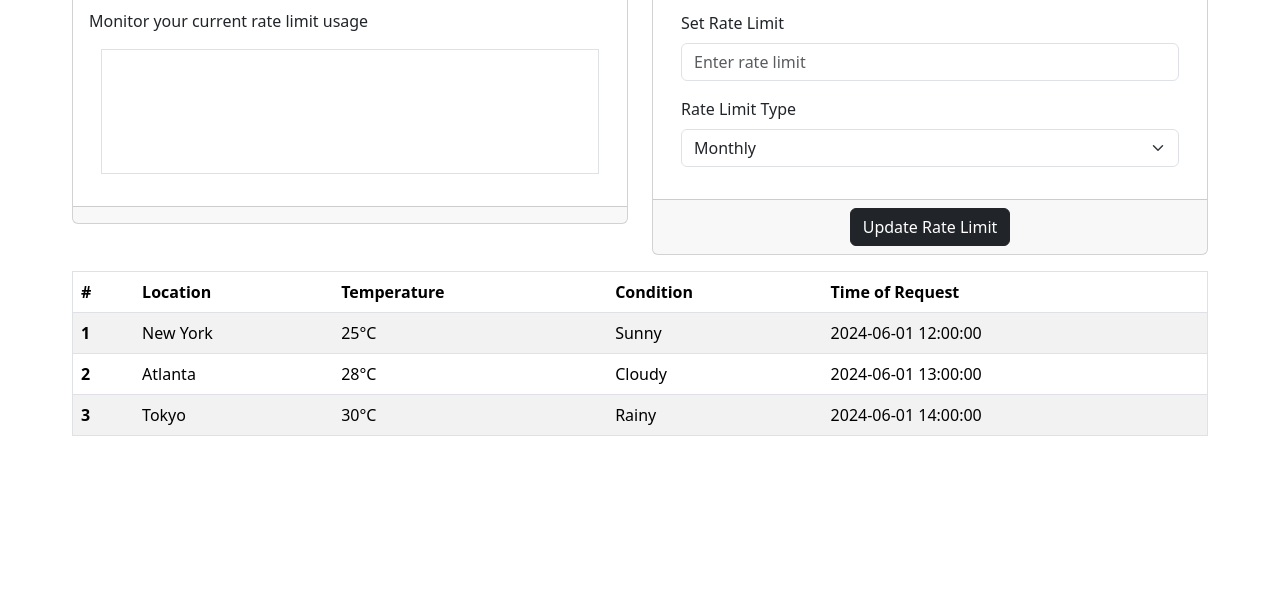
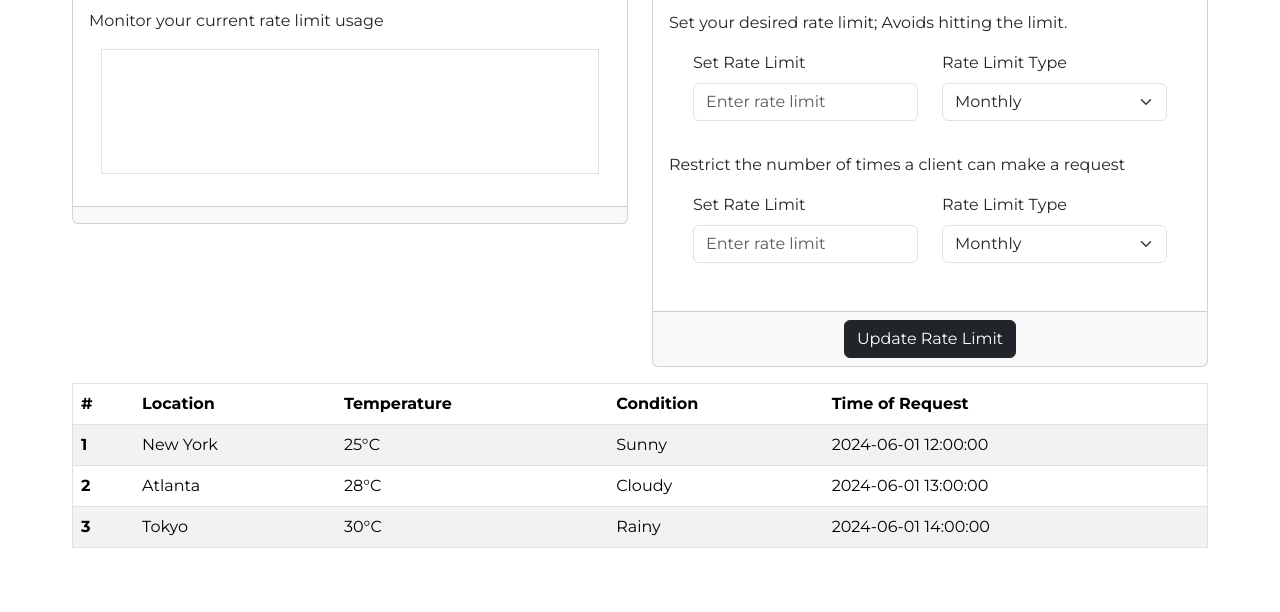
Before and after one commit to darrellhubbardportfolio/weather-app, a website: page views/index.html in a window 1280 px wide. Shown: the part 710-1322 px from the top of the page. Before the commit the page ends 1210 px from the top, so only its background shows below. Drawn offline with nearby package versions, Linux system fonts and the light colour scheme.

Commit message:
update weather app font styles

```diff
--- a/public/css/styles.css
+++ b/public/css/styles.css
@@ -1,9 +1,13 @@
+
+/* Monserrat Font from fonts.google.com */
+@import url('https://fonts.googleapis.com/css2?family=Montserrat:ital,wght@0,100..900;1,100..900&display=swap');
 
 body
 {
     margin: 0;
     padding: 0;
     overflow-x: hidden;
+    font-family: "Montserrat", sans-serif;
 }
 
 main,
--- a/views/index.html
+++ b/views/index.html
@@ -144,15 +144,20 @@
                         </div>
                         <div class="card-body col-12 flex-column">
 
+                            <p class="card-text text-start col-12">
+                                Set your desired rate limit; Avoids hitting the limit.
+                            </p>
+                            <!-- attempt to synchronize rate with non api endpoint -->
+                            <div class="container-fluid col-12 mb-3">
                                 <!-- monitor rate by number-->
-                            <div class="container-fluid col-12 flex-column mb-3">
+                                <div class="container-fluid col-lg-6 col-md-6 col-sm-12 flex-column mb-3">
 
                                     <label for="rateLimit" class="form-label col-12">Set Rate Limit</label>
 
                                     <input type="number" name="rateLimit" id="rateLimit" class="form-control" placeholder="Enter rate limit" min="0" minlength="1" required />
                                 </div>
                                 <!-- choose if this is monthly, daily, hourly, or just flat amount -->
-                            <div class="container-fluid col-12 flex-column mb-3">
+                                <div class="container-fluid col-lg-6 col-md-6 col-sm-12 flex-column mb-3">
 
                                     <label for="rateLimitType" class="form-label col-12">Rate Limit Type</label>
                                     <select class="form-select" id="rateLimitType" name="rateLimitType">
@@ -162,7 +167,32 @@
                                         <option value="flat">Flat Amount</option>
                                     </select>
                                 </div>
+                            </div>
 
+                            <p class="card-text-start col-12">
+                                Restrict the number of times a client can make a request
+                            </p>
+                            <!-- restricts the number of times a client can make a request per period -->
+                            <div class="container-fluid col-12 mb-3">
+
+                                <div class="container-fluid col-lg-6 col-md-6 col-sm-12 flex-column mb-3">
+
+                                    <label for="rateLimit" class="form-label col-12">Set Rate Limit</label>
+
+                                    <input type="number" name="rateLimit" id="rateLimit" class="form-control" placeholder="Enter rate limit" min="0" minlength="1" required />
+                                </div>
+                                <!-- choose if this is monthly, daily, hourly, or just flat amount -->
+                                <div class="container-fluid col-lg-6 col-md-6 col-sm-12 flex-column mb-3">
+
+                                    <label for="rateLimitType" class="form-label col-12">Rate Limit Type</label>
+                                    <select class="form-select" id="rateLimitType" name="rateLimitType">
+                                        <option value="monthly">Monthly</option>
+                                        <option value="daily">Daily</option>
+                                        <option value="hourly">Hourly</option>
+                                        <option value="flat">Flat Amount</option>
+                                    </select>
+                                </div>
+                            </div>
                         </div>
                         <div class="card-footer col-12">
                             <button type="submit" class="btn btn-dark">Update Rate Limit</button>
```
Lines whose indentation alone changed are shown as unchanged.
